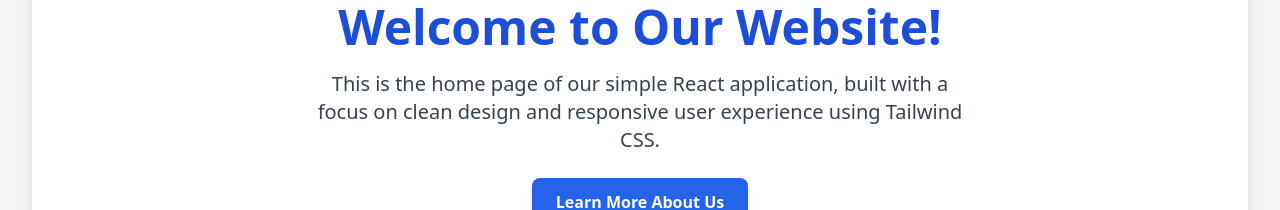
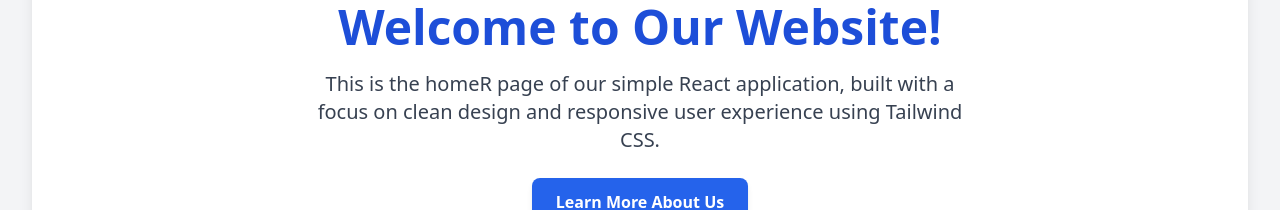
Before and after one commit to jupli/grrrrr2, a React (Vite) app: page /contact in a window 1280 px wide. Shown: the part 255-465 px from the top of the page. Built offline with nearby package versions, Linux system fonts and the light colour scheme.

Commit message:
fix(Home): Correct typo in welcome message
A minor typo was identified and corrected in the home page's introductory paragraph.

```diff
--- a/src/components/Home.tsx
+++ b/src/components/Home.tsx
@@ -8,7 +8,7 @@ const Home: React.FC = () => {
         Welcome to Our Website!
       </h1>
       <p className="text-lg md:text-xl text-gray-700 mb-6 max-w-2xl">
-        This is the home page of our simple React application, built with a focus on clean design and responsive user experience using Tailwind CSS.
+        This is the homeR page of our simple React application, built with a focus on clean design and responsive user experience using Tailwind CSS.
       </p>
       <Link
         to="/about"
```
